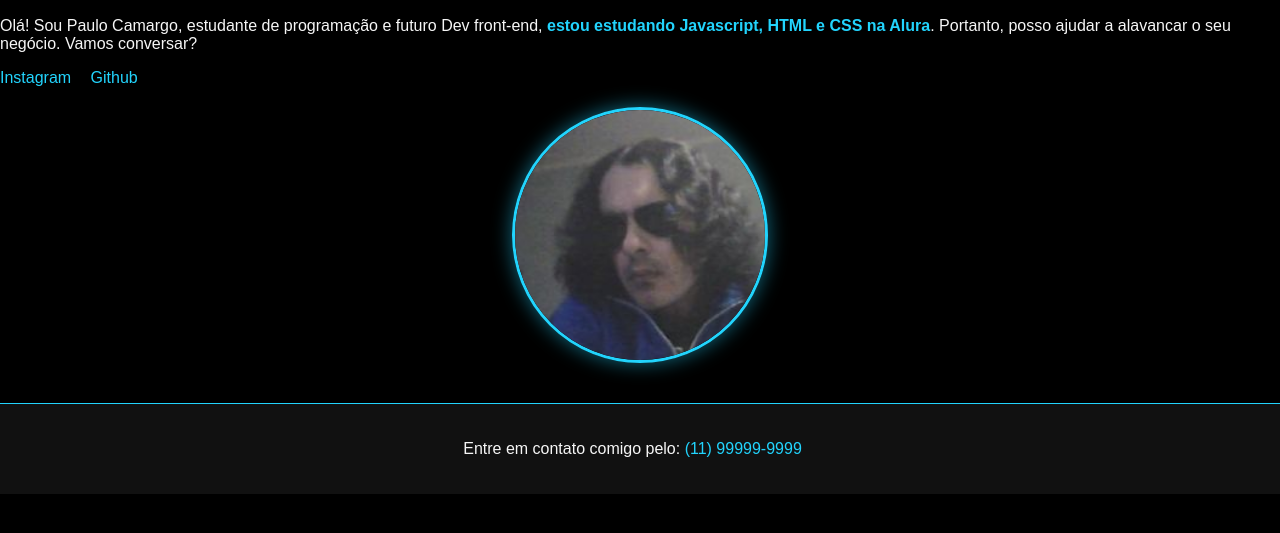
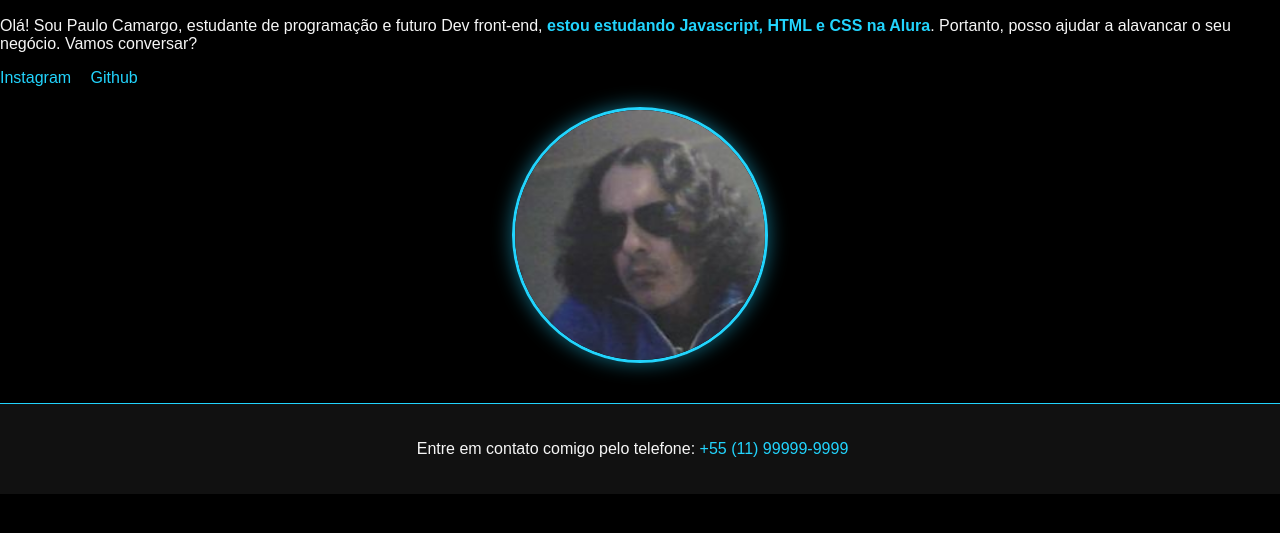
Before and after one commit to machado10666/Projeto-Portifolio-Teste, a plain HTML site: page index.html in a window 1280 px wide. Shown: the part 225-758 px from the top of the page. Drawn offline with Linux system fonts and the light colour scheme.

Commit message:
alterando o texto do rodapé(contato)

```diff
--- a/index.html
+++ b/index.html
@@ -32,7 +32,7 @@
 
     <!-- Rodapé com o endereço de e-mail -->
     <footer>
-        <p>Entre em contato comigo pelo: <a href="tel:+5511999999999">(11) 99999-9999</a></p>
+        <p>Entre em contato comigo pelo telefone: <a href="tel:+5511999999999">+55 (11) 99999-9999</a></p>
     </footer>
 </body>
 </html>
```
